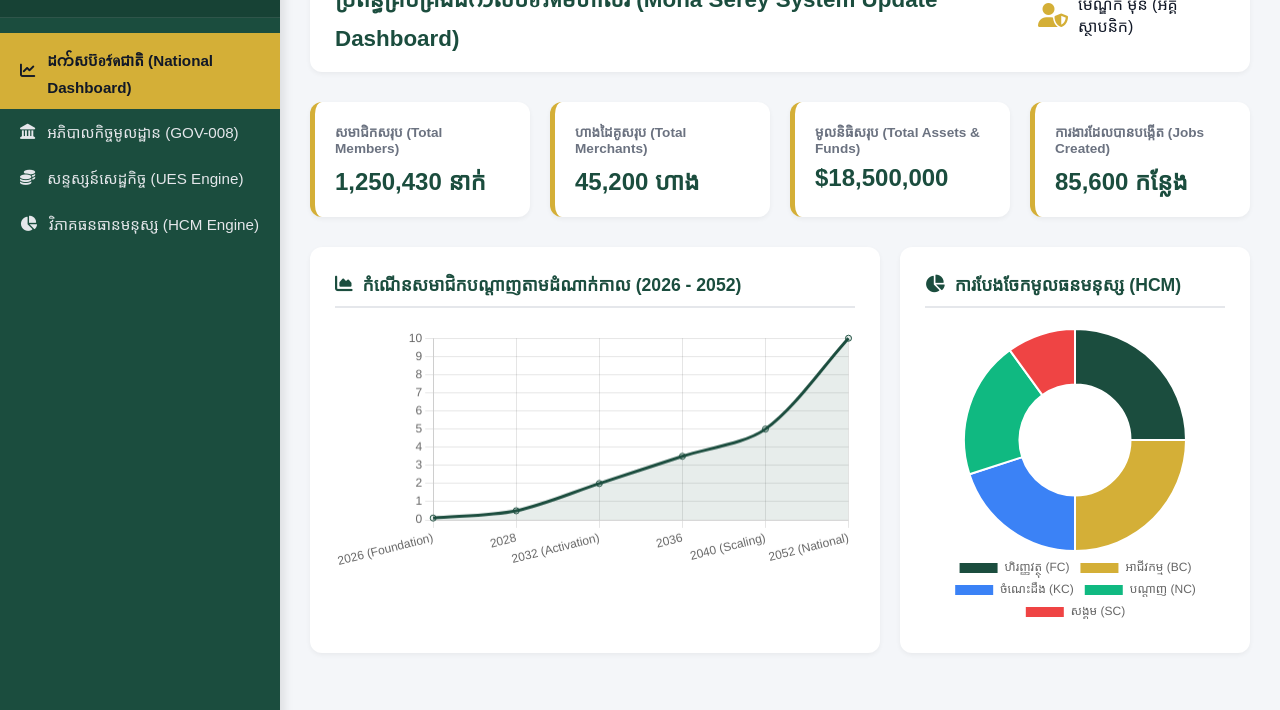
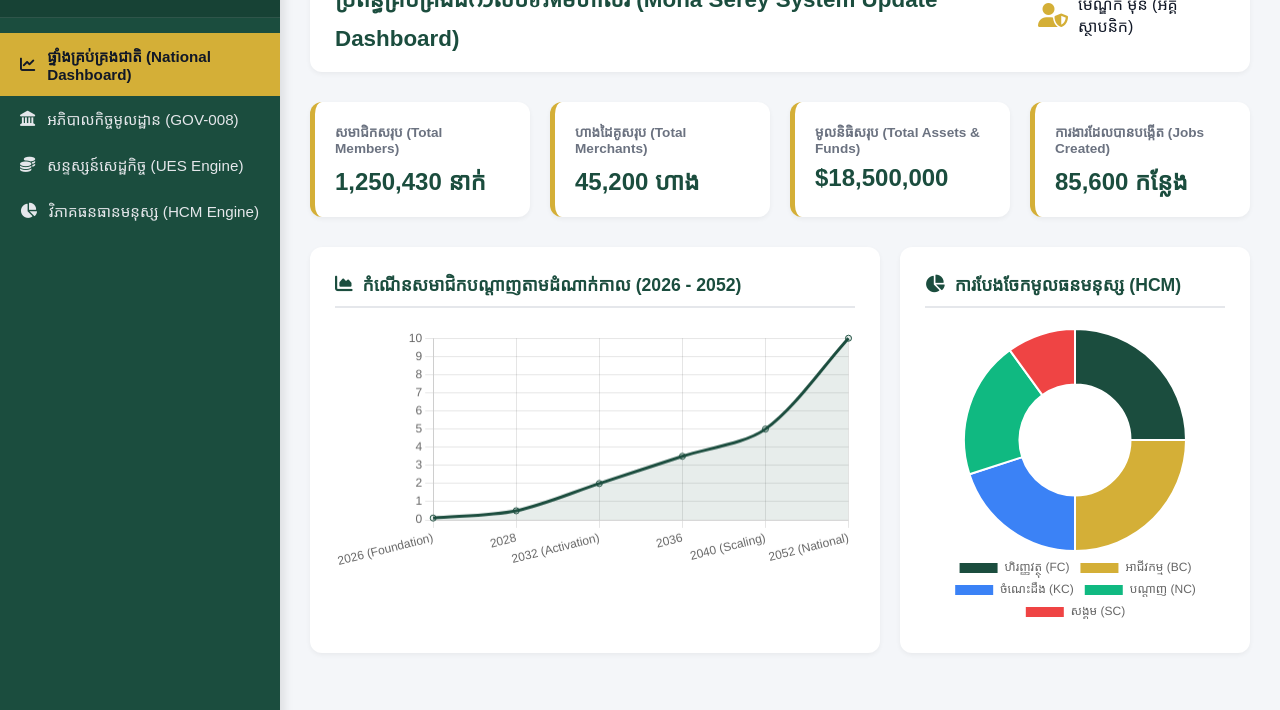
Before and after one commit to mohaserey/moha_serei_system_update_dashboard, a plain HTML site: page index.html in a window 1280 px wide. Shown: the part 73-783 px from the top of the page. Drawn offline with nearby package versions, Linux system fonts and the light colour scheme; a web font is replaced by a local one.

Commit message:
Update index.html

```diff
--- a/index.html
+++ b/index.html
@@ -214,7 +214,7 @@
             </div>
         </div>
         <ul class="nav-menu">
-            <li><a href="#" class="nav-link active" onclick="switchTab('dashboard', event)"><i class="fas fa-chart-line"></i> ដက်សប៊อร์ดជាតិ (National Dashboard)</a></li>
+            <li><a href="#" class="nav-link active" onclick="switchTab('dashboard', event)"><i class="fas fa-chart-line"></i> ផ្ទាំងគ្រប់គ្រងជាតិ (National Dashboard)</a></li>
             <li><a href="#" class="nav-link" onclick="switchTab('governance', event)"><i class="fas fa-landmark"></i> អភិបាលកិច្ចមូលដ្ឋាន (GOV-008)</a></li>
             <li><a href="#" class="nav-link" onclick="switchTab('economy', event)"><i class="fas fa-coins"></i> សន្ទស្សន៍សេដ្ឋកិច្ច (UES Engine)</a></li>
             <li><a href="#" class="nav-link" onclick="switchTab('analytics', event)"><i class="fas fa-chart-pie"></i> វិភាគធនធានមនុស្ស (HCM Engine)</a></li>
```
